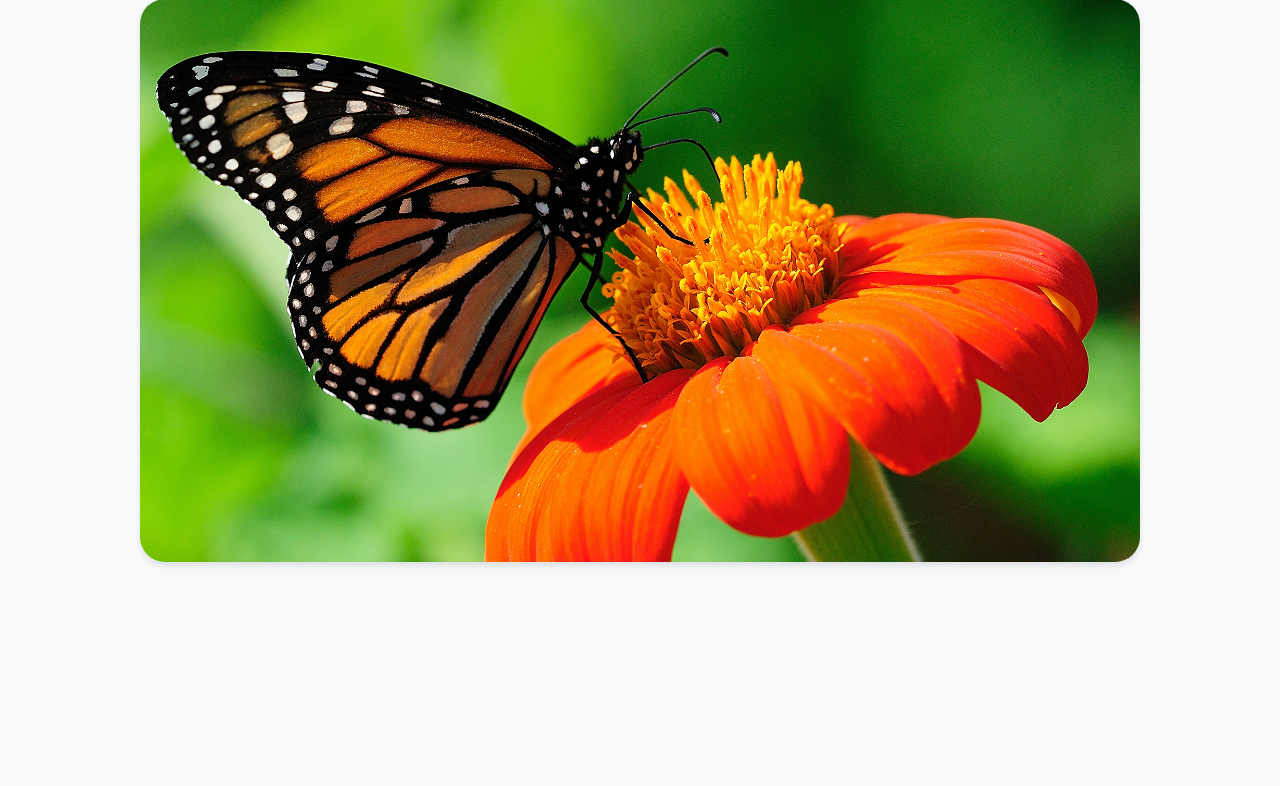
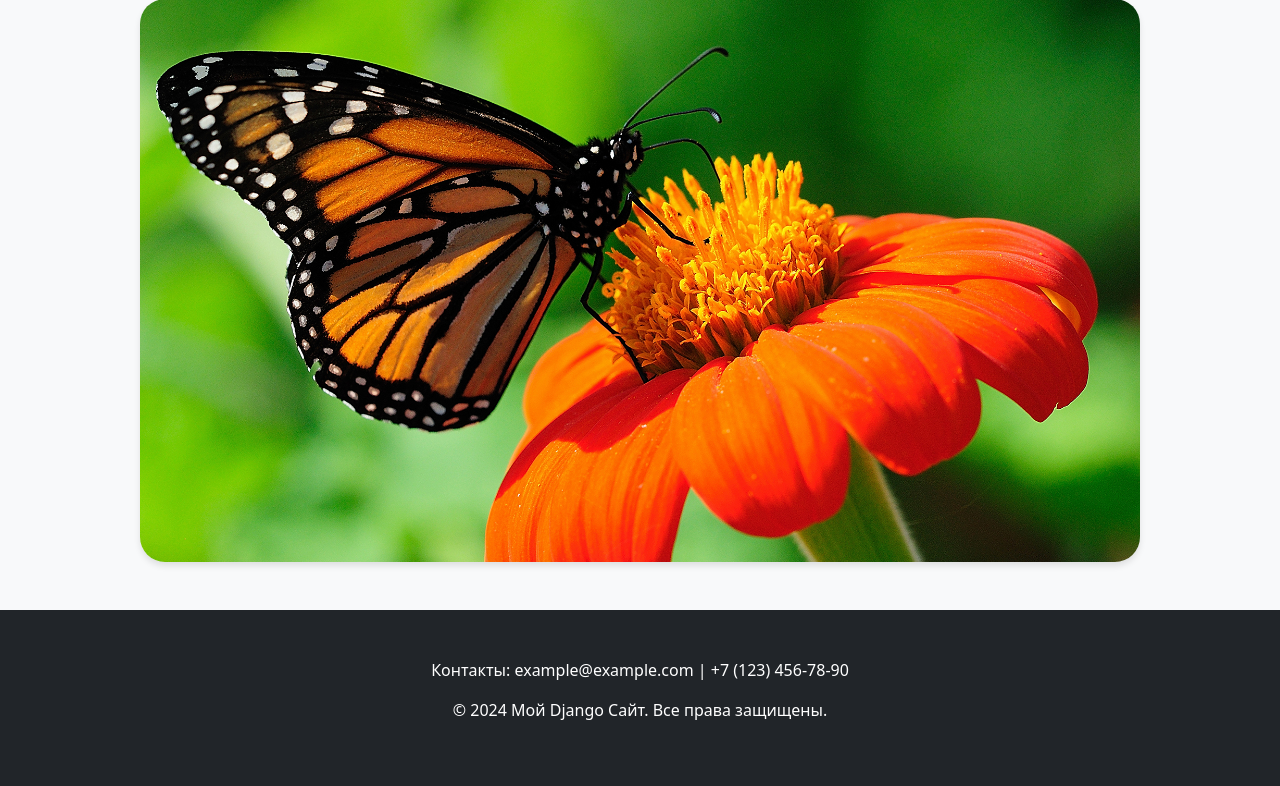
Before and after one commit to KonovalovDM/DJ03_WebDataBase, a Django app: page /new in a window 1280 px wide. Shown: the part 161-947 px from the top of the page. Before the commit the page ends 727 px from the top, so only its background shows below. Run offline with Django 5.2, Linux system fonts and the light colour scheme.

Commit message:
added footer

```diff
--- a/ZeroCoder/main/static/main/css/main.css
+++ b/ZeroCoder/main/static/main/css/main.css
@@ -20,3 +20,11 @@ body {
     max-width: 1000px; /* Максимальная ширина для контейнера */
     margin: 0 auto;   /* Центрирование изображения */
 }
+/* Футер */
+footer {
+    background-color: #f8f9fa;
+    color: #333;
+    width: 100%;
+    text-align: center;
+    margin-top: auto; /* Сдвиг футера вниз */
+}
--- a/ZeroCoder/main/templates/main/data.html
+++ b/ZeroCoder/main/templates/main/data.html
@@ -11,7 +11,7 @@
     <h1 class="text-center">Эта страница организована специально для размещения важных данных.</h1>
     {% load static %}
     <div class="responsive-img-container">
-        <img src="{% static 'main/img/data.jpg' %}" alt="Главная" class="responsive-img">
+        <img src="{% static 'main/img/data.jpg' %}" alt="Данные" class="responsive-img">
     </div>
 
 {% endblock %}
--- /dev/null
+++ b/ZeroCoder/main/templates/main/footer.html
@@ -0,0 +1,6 @@
+<footer class="bg-dark text-white text-center py-4">
+  <div class="container">
+    <p>Контакты: example@example.com | +7 (123) 456-78-90</p>
+    <p>&copy; 2024 Мой Django Сайт. Все права защищены.</p>
+  </div>
+</footer>
--- a/ZeroCoder/main/templates/main/layoute.html
+++ b/ZeroCoder/main/templates/main/layoute.html
@@ -20,6 +20,12 @@
         {% endblock %}
     </div>
 
+
+    <!-- Центрированный футер -->
+    <footer class="bg-dark text-white py-4">
+      {% include 'main/footer.html' %}
+    </footer>
+
     <script src="https://cdn.jsdelivr.net/npm/bootstrap@5.3.3/dist/js/bootstrap.bundle.min.js"></script>
 </body>
 </html>
--- a/ZeroCoder/main/templates/main/new.html
+++ b/ZeroCoder/main/templates/main/new.html
@@ -11,7 +11,7 @@
     <h1 class="text-center">Новая страница моего третьего проекта на Django!</h1>
     {% load static %}
     <div class="responsive-img-container">
-        <img src="{% static 'main/img/new.jpg' %}" alt="Главная" class="responsive-img">
+        <img src="{% static 'main/img/new.jpg' %}" alt="Новая" class="responsive-img">
     </div>
 
 {% endblock %}
```
